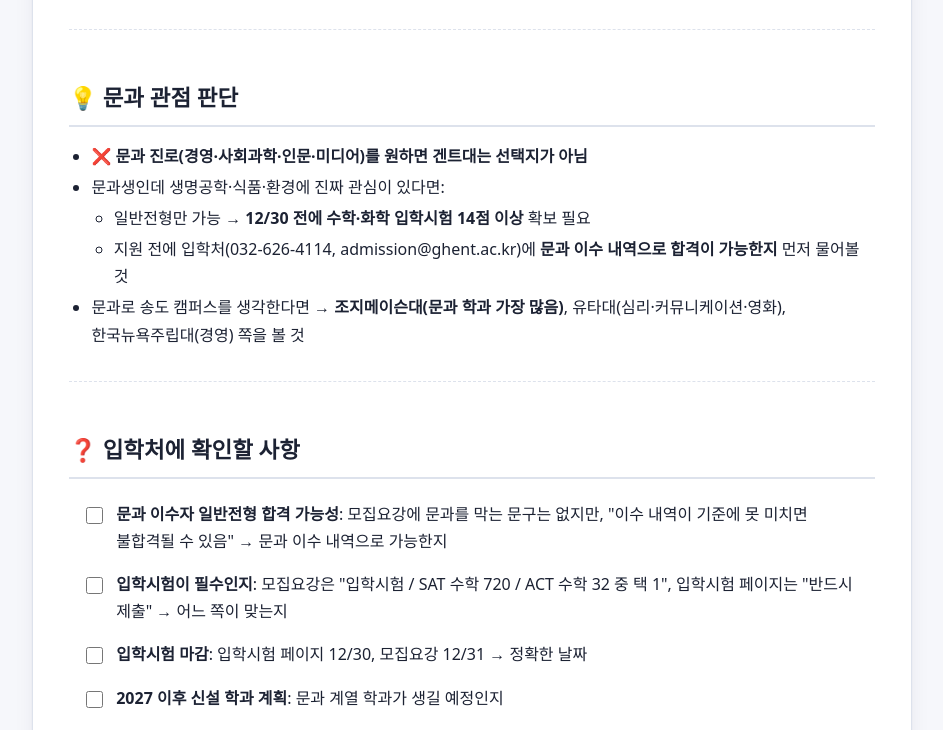
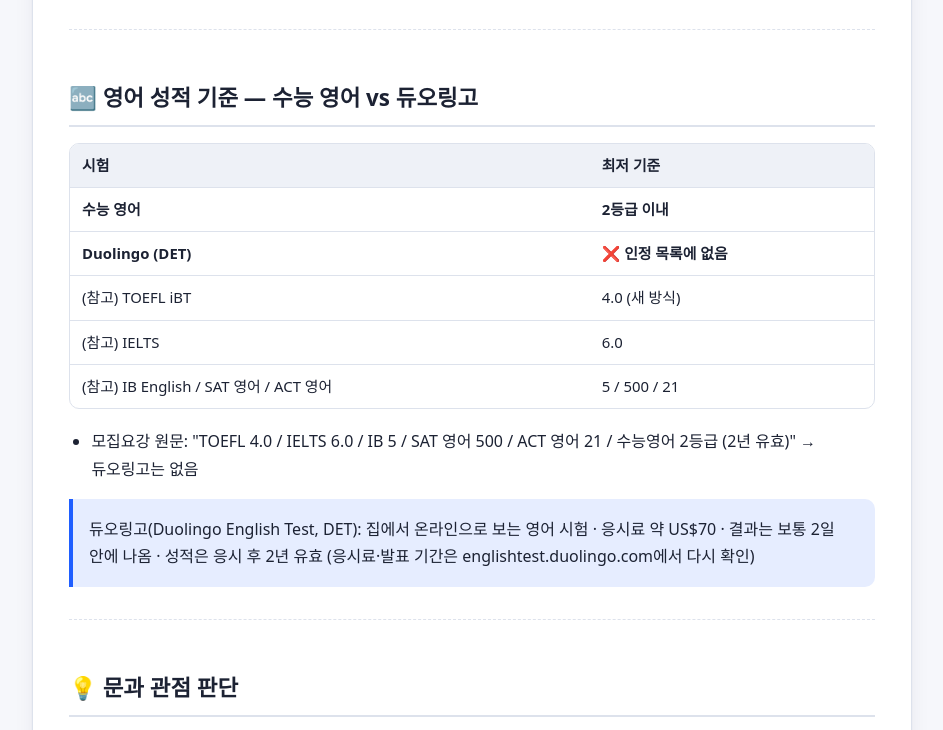
Before and after one commit to elecpug77-web/songdo-igc-admissions, a plain HTML site: page mun-ghent.html in a window 1280 px wide. Shown: the part 2460-3190 px from the top of the page, without its empty margins (302-1245 px from the left). Drawn offline with Linux system fonts and the light colour scheme.

Commit message:
Add Duolingo English score criteria to 문과 pages
Co-Authored-By: Claude Opus 5.5 <noreply@anthropic.com>

```diff
--- a/mun-ghent.html
+++ b/mun-ghent.html
@@ -81,11 +81,16 @@
 <h3 id="일반전형으로-갈-때-문과생에게-어려운-점">일반전형으로 갈 때 문과생에게 어려운 점</h3>
 <ul><li><strong>수학·화학 입학시험</strong>이 필요함: 온라인 시험 20문항 중 <strong>14점 이상</strong> (오픈북, 계산기 가능, 회당 $65)<ul><li>또는 SAT 수학 720 / ACT 수학 32</li><li>⚠️ 현재 방식 시험은 <strong>2026.12.30 (모집요강엔 12.31)까지만</strong> 볼 수 있음</li></ul></li><li>모집요강: "<strong>교과성적 또는 이수내역이 본교가 정한 기준에 미치지 못할 경우 불합격 처리될 수 있음</strong>" → 과학 과목(화학·생물) 이수 내역이 적으면 불리할 수 있음 (기준은 공개 안 됨)</li><li>고교 선수 과목을 명시하진 않았지만, 입학 후 수업이 화학·생물·물리·수학 위주</li></ul>
 <hr>
+<h2 id="영어-성적-기준--수능-영어-vs-듀오링고">🔤 영어 성적 기준 — 수능 영어 vs 듀오링고</h2>
+<div class="table-wrap"><table><thead><tr><th>시험</th><th>최저 기준</th></tr></thead><tbody><tr><td><strong>수능 영어</strong></td><td><strong>2등급 이내</strong></td></tr><tr><td><strong>Duolingo (DET)</strong></td><td>❌ <strong>인정 목록에 없음</strong></td></tr><tr><td>(참고) TOEFL iBT</td><td>4.0 (새 방식)</td></tr><tr><td>(참고) IELTS</td><td>6.0</td></tr><tr><td>(참고) IB English / SAT 영어 / ACT 영어</td><td>5 / 500 / 21</td></tr></tbody></table></div>
+<ul><li>모집요강 원문: "TOEFL 4.0 / IELTS 6.0 / IB 5 / SAT 영어 500 / ACT 영어 21 / 수능영어 2등급 (2년 유효)" → 듀오링고는 없음</li></ul>
+<blockquote><p>듀오링고(Duolingo English Test, DET): 집에서 온라인으로 보는 영어 시험 · 응시료 약 US$70 · 결과는 보통 2일 안에 나옴 · 성적은 응시 후 2년 유효 (응시료·발표 기간은 englishtest.duolingo.com에서 다시 확인)</p></blockquote>
+<hr>
 <h2 id="문과-관점-판단">💡 문과 관점 판단</h2>
 <ul><li>❌ <strong>문과 진로(경영·사회과학·인문·미디어)를 원하면 겐트대는 선택지가 아님</strong></li><li>문과생인데 생명공학·식품·환경에 진짜 관심이 있다면:<ul><li>일반전형만 가능 → <strong>12/30 전에 수학·화학 입학시험 14점 이상</strong> 확보 필요</li><li>지원 전에 입학처(032-626-4114, admission@ghent.ac.kr)에 <strong>문과 이수 내역으로 합격이 가능한지</strong> 먼저 물어볼 것</li></ul></li><li>문과로 송도 캠퍼스를 생각한다면 → <strong>조지메이슨대(문과 학과 가장 많음)</strong>, 유타대(심리·커뮤니케이션·영화), 한국뉴욕주립대(경영) 쪽을 볼 것</li></ul>
 <hr>
 <h2 id="입학처에-확인할-사항">❓ 입학처에 확인할 사항</h2>
-<ul class="checklist"><li><input type="checkbox" aria-label="체크"><span><strong>문과 이수자 일반전형 합격 가능성</strong>: 모집요강에 문과를 막는 문구는 없지만, "이수 내역이 기준에 못 미치면 불합격될 수 있음" → 문과 이수 내역으로 가능한지</span></li><li><input type="checkbox" aria-label="체크"><span><strong>입학시험이 필수인지</strong>: 모집요강은 "입학시험 / SAT 수학 720 / ACT 수학 32 중 택 1", 입학시험 페이지는 "반드시 제출" → 어느 쪽이 맞는지</span></li><li><input type="checkbox" aria-label="체크"><span><strong>입학시험 마감</strong>: 입학시험 페이지 12/30, 모집요강 12/31 → 정확한 날짜</span></li><li><input type="checkbox" aria-label="체크"><span><strong>2027 이후 신설 학과 계획</strong>: 문과 계열 학과가 생길 예정인지</span></li></ul>
+<ul class="checklist"><li><input type="checkbox" aria-label="체크"><span><strong>문과 이수자 일반전형 합격 가능성</strong>: 모집요강에 문과를 막는 문구는 없지만, "이수 내역이 기준에 못 미치면 불합격될 수 있음" → 문과 이수 내역으로 가능한지</span></li><li><input type="checkbox" aria-label="체크"><span><strong>입학시험이 필수인지</strong>: 모집요강은 "입학시험 / SAT 수학 720 / ACT 수학 32 중 택 1", 입학시험 페이지는 "반드시 제출" → 어느 쪽이 맞는지</span></li><li><input type="checkbox" aria-label="체크"><span><strong>입학시험 마감</strong>: 입학시험 페이지 12/30, 모집요강 12/31 → 정확한 날짜</span></li><li><input type="checkbox" aria-label="체크"><span><strong>듀오링고 인정 여부</strong>: 모집요강 목록에 없음 → 정말 안 되는지</span></li><li><input type="checkbox" aria-label="체크"><span><strong>2027 이후 신설 학과 계획</strong>: 문과 계열 학과가 생길 예정인지</span></li></ul>
     </article>
   </div>
 </main>
```
Also changed, not shown: mun-gmu.html (+5 -0 lines), mun-suny.html (+5 -0 lines), mun-utah.html (+5 -0 lines), munkwa.html (+5 -0 lines).
